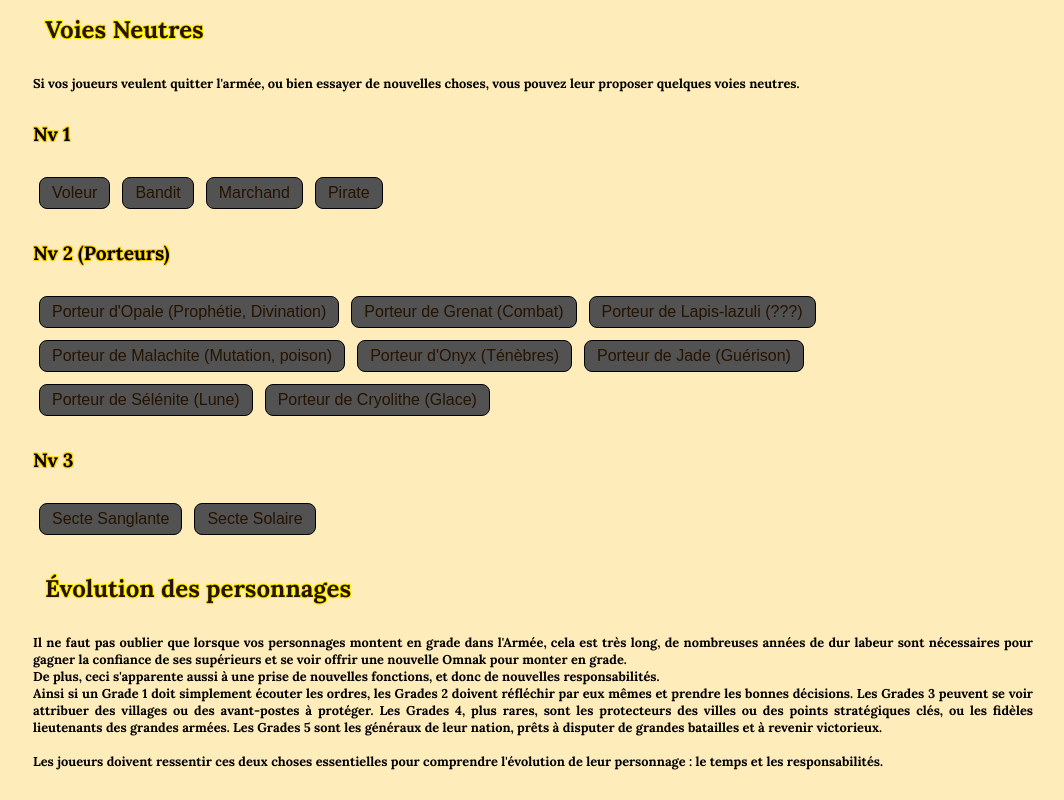
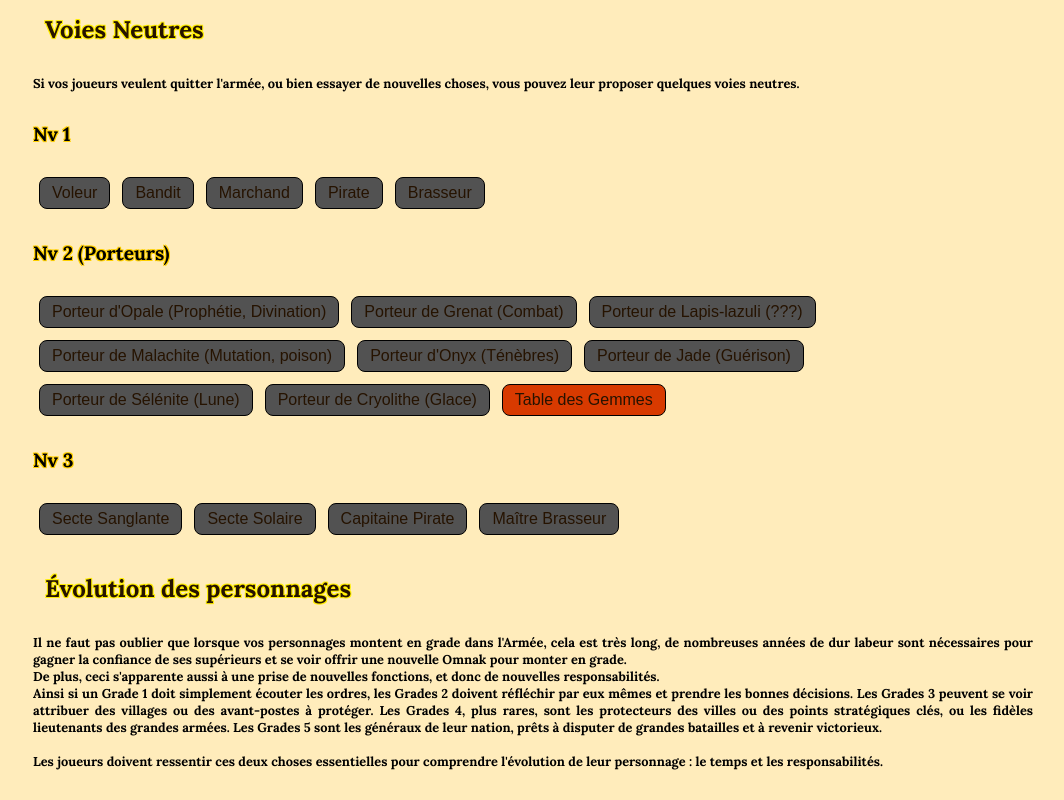
Before and after one commit to Sourdeval/Omnak, an Angular app: page /gm in a window 1280 px wide. Shown: the part 768-1568 px from the top of the page, without its empty margins (107-1171 px from the left). Built offline with nearby package versions, Linux system fonts and the light colour scheme.

Commit message:
[GM] Table Gemmes

```diff
--- a/src/app/game-master/game-master.component.html
+++ b/src/app/game-master/game-master.component.html
@@ -57,6 +57,7 @@
 <button class="neutral not" routerLink="/way/Bandit">Bandit</button>
 <button class="neutral not" routerLink="/way/Marchand">Marchand</button>
 <button class="neutral not" routerLink="/way/Pirate">Pirate</button>
+<button class="neutral not" routerLink="/way/Brasseur">Brasseur</button>
 
 <h4>Nv 2 (Porteurs)</h4>
 
@@ -69,9 +70,13 @@
 <button class="neutral not" routerLink="/way/PorteurSélénite">Porteur de Sélénite (Lune)</button>
 <button class="neutral not" routerLink="/way/PorteurCryolithe">Porteur de Cryolithe (Glace)</button>
 
+<button routerLink="/table/Gemmes">Table des Gemmes</button>
+
 <h4>Nv 3</h4>
 <button class="neutral not" routerLink="/way/MageSanglant">Secte Sanglante</button>
 <button class="neutral not" routerLink="/way/MageSolaire">Secte Solaire</button>
+<button class="neutral not" routerLink="/way/CapitainePirate">Capitaine Pirate</button>
+<button class="neutral not" routerLink="/way/MaitreBrasseur">Maître Brasseur</button>
 
 <br><br>
 
--- a/src/app/table20/tables.ts
+++ b/src/app/table20/tables.ts
@@ -22,6 +22,32 @@ export let tables: Table[] = [
             "",
             "",
             "",
+            "",
+            "",
+            "Choisissez"
+        ]
+    },
+    {
+        id: "Gemmes",
+        title: "Table des Gemmes Magiques",
+        values: [
+            "Améthyste (Voile, Furtivité)",
+            "Cryolithe (Glace)",
+            "Émeraude (Protection Magique)",
+            "Grenat (Combat)",
+            "Hématite (Sang)",
+            "Jade (Guérison)",
+            "Lapis-lazuli (???)",
+            "Malachite (Mutation, Poison)",
+            "Obsidienne (Résistance)",
+            "Onyx (Ténèbres)",
+            "Opale (Prophétie, Divination)",
+            "Pyrite (Manipulation, Sable)",
+            "Rubis (Rage)",
+            "Saphir (Calme, Magie Impressionnante)",
+            "Sélénite (Lune)",
+            "Topaze (Lumière Solaire)",
+            "Turquoise (Rapidité)",
             "",
             "",
             "Choisissez"
```
